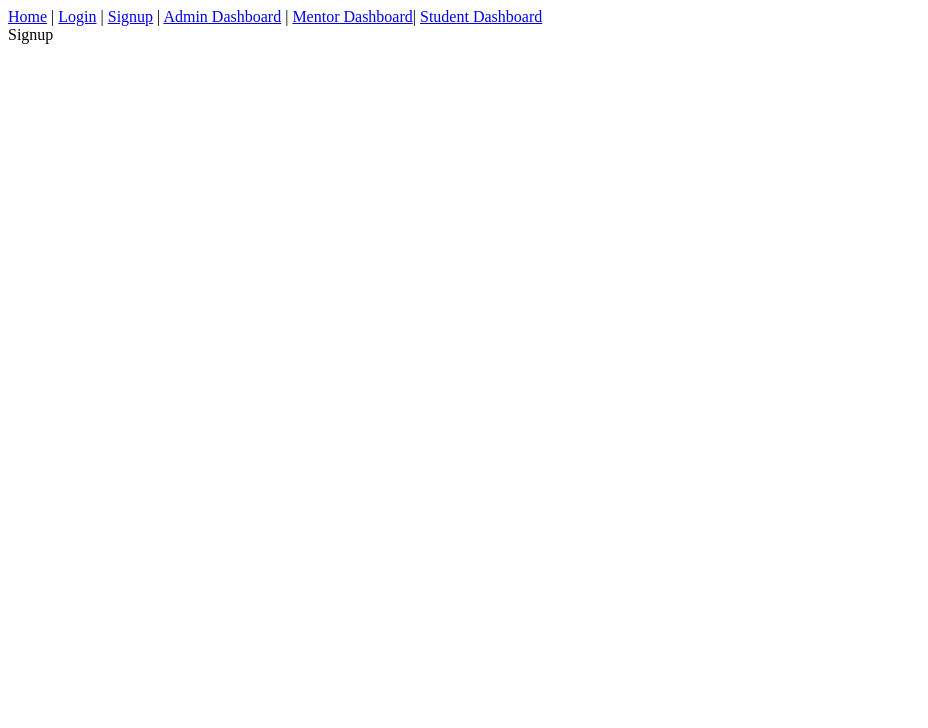
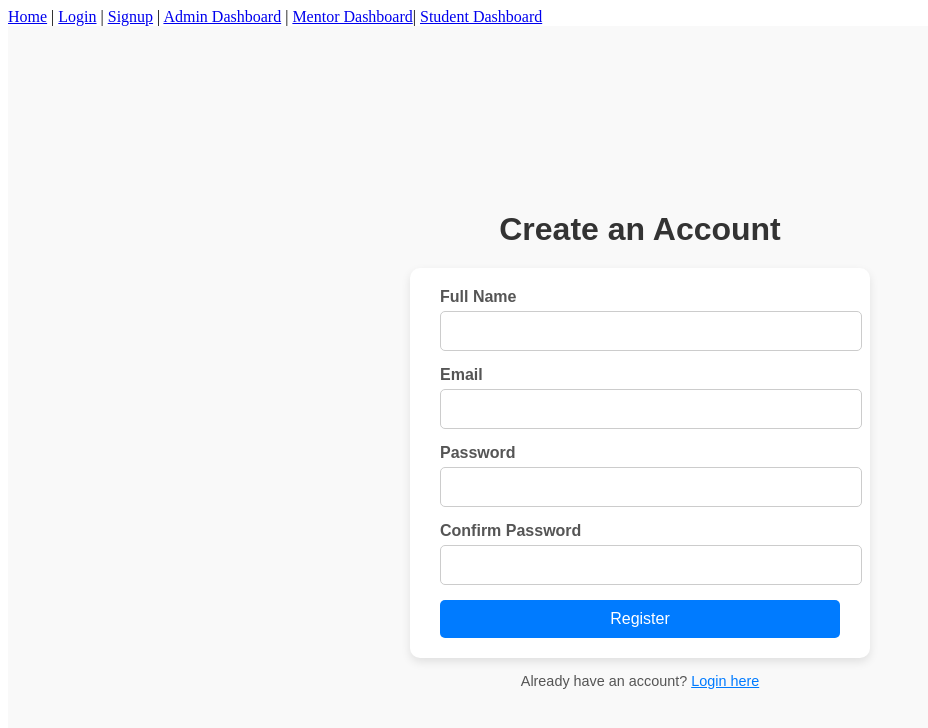
Before and after one commit to crown-coder/School-Site, a React (Vite) app: page /signup in a window 1280 px wide. Shown: the top 728 px of the page, without its empty margins (0-928 px from the left). Built offline with nearby package versions, Linux system fonts and the light colour scheme.

Commit message:
Implemented course details page with dynamic data and styling, Adding Content to the signup page

```diff
--- a/src/index.css
+++ b/src/index.css
@@ -61,3 +61,91 @@
     font-size: 1.2em;
     margin-top: 20px;
   }
+
+  .register-page {
+    display: flex;
+    flex-direction: column;
+    align-items: center;
+    justify-content: center;
+    min-height: 100vh;
+    background-color: #f9f9f9;
+    font-family: Arial, sans-serif;
+    padding: 20px;
+  }
+
+  .register-page h1 {
+    font-size: 2rem;
+    color: #333;
+    margin-bottom: 20px;
+  }
+
+  .register-form {
+    background-color: #fff;
+    padding: 20px 30px;
+    border-radius: 10px;
+    box-shadow: 0 4px 10px rgba(0, 0, 0, 0.1);
+    width: 100%;
+    max-width: 400px;
+  }
+
+  .form-group {
+    margin-bottom: 15px;
+  }
+
+  .form-group label {
+    display: block;
+    font-weight: bold;
+    margin-bottom: 5px;
+    color: #555;
+  }
+
+  .form-group input {
+    width: 100%;
+    padding: 10px;
+    border: 1px solid #ccc;
+    border-radius: 5px;
+    font-size: 1rem;
+  }
+
+  .form-group input:focus {
+    border-color: #007bff;
+    outline: none;
+  }
+
+  .register-button {
+    width: 100%;
+    padding: 10px;
+    font-size: 1rem;
+    background-color: #007bff;
+    color: #fff;
+    border: none;
+    border-radius: 5px;
+    cursor: pointer;
+    transition: background-color 0.3s ease;
+  }
+
+  .register-button:hover {
+    background-color: #0056b3;
+  }
+
+  .error-message {
+    color: red;
+    font-size: 0.9rem;
+    margin-bottom: 10px;
+  }
+
+  p {
+    margin-top: 15px;
+    font-size: 0.9rem;
+    color: #555;
+  }
+
+  .login-link {
+    color: #007bff;
+    cursor: pointer;
+    text-decoration: underline;
+  }
+
+  .login-link:hover {
+    color: #0056b3;
+  }
--- a/src/pages/Home.jsx
+++ b/src/pages/Home.jsx
@@ -12,10 +12,34 @@ const Home = () => {
   }
 
   const courses = [
-    { title: 'JavaScript Basics', description: "Learn the fundamentals of JavaScript.", imageUrl: "https://img.freepik.com/free-vector/javascript-frameworks-concept-illustration_114360-734.jpg?semt=ais_hybrid"},
-    { title: 'Intro to React', description: "Build dynamic UIs with React", imageUrl: "https://img.freepik.com/free-photo/atomic-molecule-life-science-study-experiment-graphic_53876-147646.jpg?semt=ais_hybrid"},
-    { title: 'Backend Development', description: "Master backend technologies.", imageUrl: "https://img.freepik.com/premium-vector/flat-design-backend-developer-concept-illustration-websites-landing-pages-mobile-applications-posters-banners_108061-779.jpg?semt=ais_hybrid"},
-  ]
+    {
+      title: 'JavaScript Basics',
+      description: "Learn the fundamentals of JavaScript.",
+      imageUrl: "https://img.freepik.com/free-vector/javascript-frameworks-concept-illustration_114360-734.jpg?semt=ais_hybrid",
+      price: 30,
+      duration: "3 hours",
+      level: "Beginner",
+      syllabus: ["Introduction to JS", "Variables and Data Types", "Loops and Functions"],
+    },
+    {
+      title: 'Intro to React',
+      description: "Build dynamic UIs with React",
+      imageUrl: "https://img.freepik.com/free-photo/atomic-molecule-life-science-study-experiment-graphic_53876-147646.jpg?semt=ais_hybrid",
+      price: 40,
+      duration: "4 hours",
+      level: "Beginner",
+      syllabus: ["JSX Basics", "Components and Props", "State and Lifecycle"],
+    },
+    {
+      title: 'Backend Development',
+      description: "Master backend technologies.",
+      imageUrl: "https://img.freepik.com/premium-vector/flat-design-backend-developer-concept-illustration-websites-landing-pages-mobile-applications-posters-banners_108061-779.jpg?semt=ais_hybrid",
+      price: 50,
+      duration: "5 hours",
+      level: "Beginner",
+      syllabus: ["Node.js Basics", "Express.js Introduction", "Database Integration"],
+    },
+  ];
 
   return (
     <div>
--- a/src/pages/Signup.jsx
+++ b/src/pages/Signup.jsx
@@ -1,9 +1,115 @@
-import React from 'react'
+import React, { useState } from 'react'
+import { useNavigate } from 'react-router-dom'
 
 const Signup = () => {
+
+  const [formData, setFormData] = useState({
+    fullName: '',
+    email: '',
+    password: '',
+    confirmPassword: '',
+  });
+
+  const [errorMessage, setErrorMessage] = useState('');
+
+  const navigate = useNavigate();
+
+  const handleChange = (e) => {
+    setFormData({
+      ...formData,
+      [e.target.name]: e.target.value,
+    });
+  };
+
+  const handleSubmit = (e) => {
+    e.preventDefault();
+    const { fullName, email, password, confirmPassword } = formData;
+
+    if (!fullName.trim()) {
+      setErrorMessage('Full Name is required.');
+      return;
+    }
+    if (!/\S+@\S+\.\S+/.test(email)) {
+      setErrorMessage('Please enter a valid email address.');
+      return;
+    }
+    if (password.length < 8 || !/\d/.test(password)) {
+      setErrorMessage('Password must be at least 8 characters long and include an uppercase letter and a number.');
+      return;
+    }
+    if (password !== confirmPassword) {
+      setErrorMessage('Passwords do not match!');
+      return;
+    }
+    setErrorMessage('');
+    console.log('Registration data:', formData);
+    navigate('/login');
+  }
+
   return (
-    <div>
-      Signup
+    <div className='register-page'>
+      <h1>Create an Account</h1>
+      <form onSubmit={handleSubmit} className='register-form'>
+
+        <div className='form-group'>
+          <label htmlFor="fullName">Full Name</label>
+          <input
+            type='text'
+            name='fullName'
+            id='fullname'
+            value={formData.fullName}
+            onChange={handleChange}
+            required
+          />
+        </div>
+
+        <div className='form-group'>
+          <label htmlFor="email">Email</label>
+          <input
+            type='email'
+            name='email'
+            id='email'
+            value={formData.email}
+            onChange={handleChange}
+            required
+          />
+        </div>
+
+        <div className='form-group'>
+          <label htmlFor="password">Password</label>
+          <input
+            type='password'
+            name='password'
+            id='password'
+            value={formData.password}
+            onChange={handleChange}
+            required
+          />
+        </div>
+
+        <div className='form-group'>
+          <label htmlFor="confirmPassword">Confirm Password</label>
+          <input
+            type='password'
+            name='confirmPassword'
+            id='confirmPassword'
+            value={formData.confirmPassword}
+            onChange={handleChange}
+            required
+          />
+        </div>
+
+        {errorMessage && <p className='error-message'>{errorMessage}</p>}
+
+        <button type='submit' className='register-button'>Register</button>
+      </form>
+
+      <p>
+        Already have an account?{' '}
+        <span className='login-link' onClick={() => navigate('/login')}>
+          Login here
+        </span>
+      </p>
     </div>
   )
 }
```
